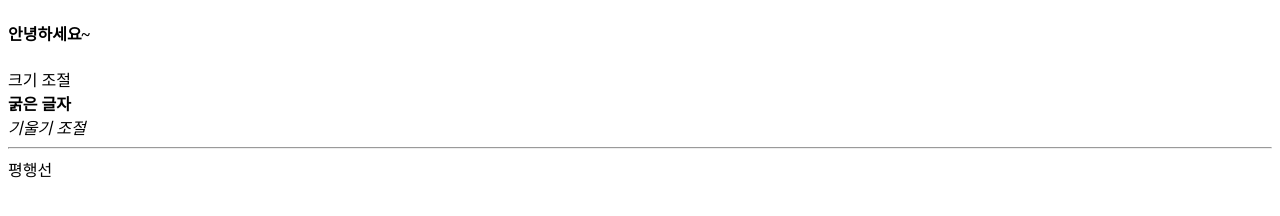
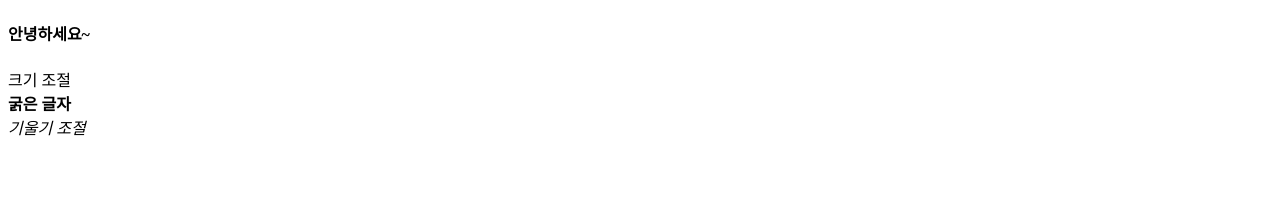
Before and after one commit to eileen1211/eileen1211, a plain HTML site: page index.html in a window 1280 px wide. Drawn offline with Linux system fonts and the light colour scheme.

Commit message:
Update index.html

```diff
--- a/index.html
+++ b/index.html
@@ -9,7 +9,6 @@
         크기 조절<br>
         <b>굵은 글자</b><br>
         <i>기울기 조절</i><br>
-        <hr>평행선</hr><br>
 
     </body>
 </html>
```
